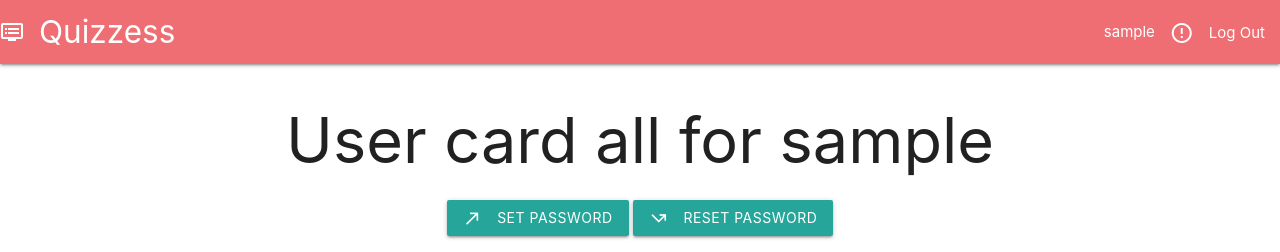
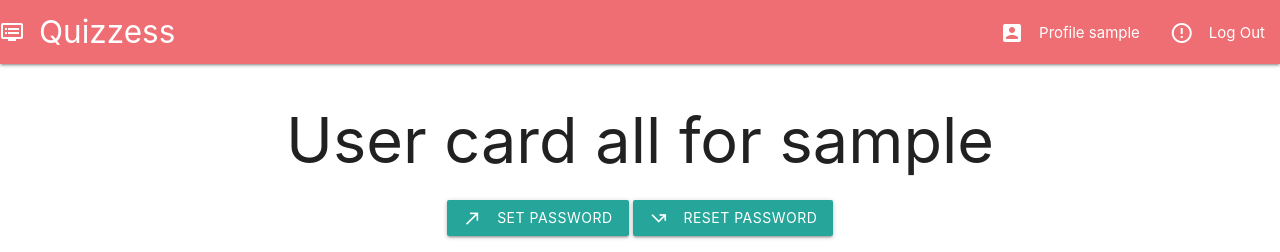
Before and after one commit to 1-0/quizzes, a Django app: a page that uses quizzes/templates/navbar.html in a window 1280 px wide. Shown: the top 252 px of the page. Run offline with Django 3.2, Linux system fonts and the light colour scheme; the visitor is signed in with stand-in values (Sample User, id 1); data comes from the database, SQL or seed files in the repository; some libraries are stand-ins or nearby versions.

Commit message:
Add user profile to nav-bar

```diff
--- a/quizzes/templates/navbar.html
+++ b/quizzes/templates/navbar.html
@@ -36,7 +36,9 @@
             <ul class="right hide-on-med-and-down">
                 {% if user.is_authenticated %}
                 <li>
-                    {{ user.username }}
+                    <a href="{% url 'show_user' user.username %}" class="waves-effect waves-light">
+                        <i class="material-icons left ">account_box</i> Profile {{ user.username }}
+                    </a>
                 </li>
                 <li>
                     <a href="{% url 'account_logout' %}" class="waves-effect waves-light">
@@ -67,7 +69,9 @@
 <ul class="sidenav" id="mobile-nav">
     {% if user.is_authenticated %}
     <li>
-        {{ user.username }}
+        <a href="{% url 'show_user' user.username %}" class="waves-effect waves-light">
+            <i class="material-icons left ">account_box</i> Profile {{ user.username }}
+        </a>
     </li>
     <li>
         <a href="{% url 'account_logout' %}" class="waves-effect waves-light">
```
